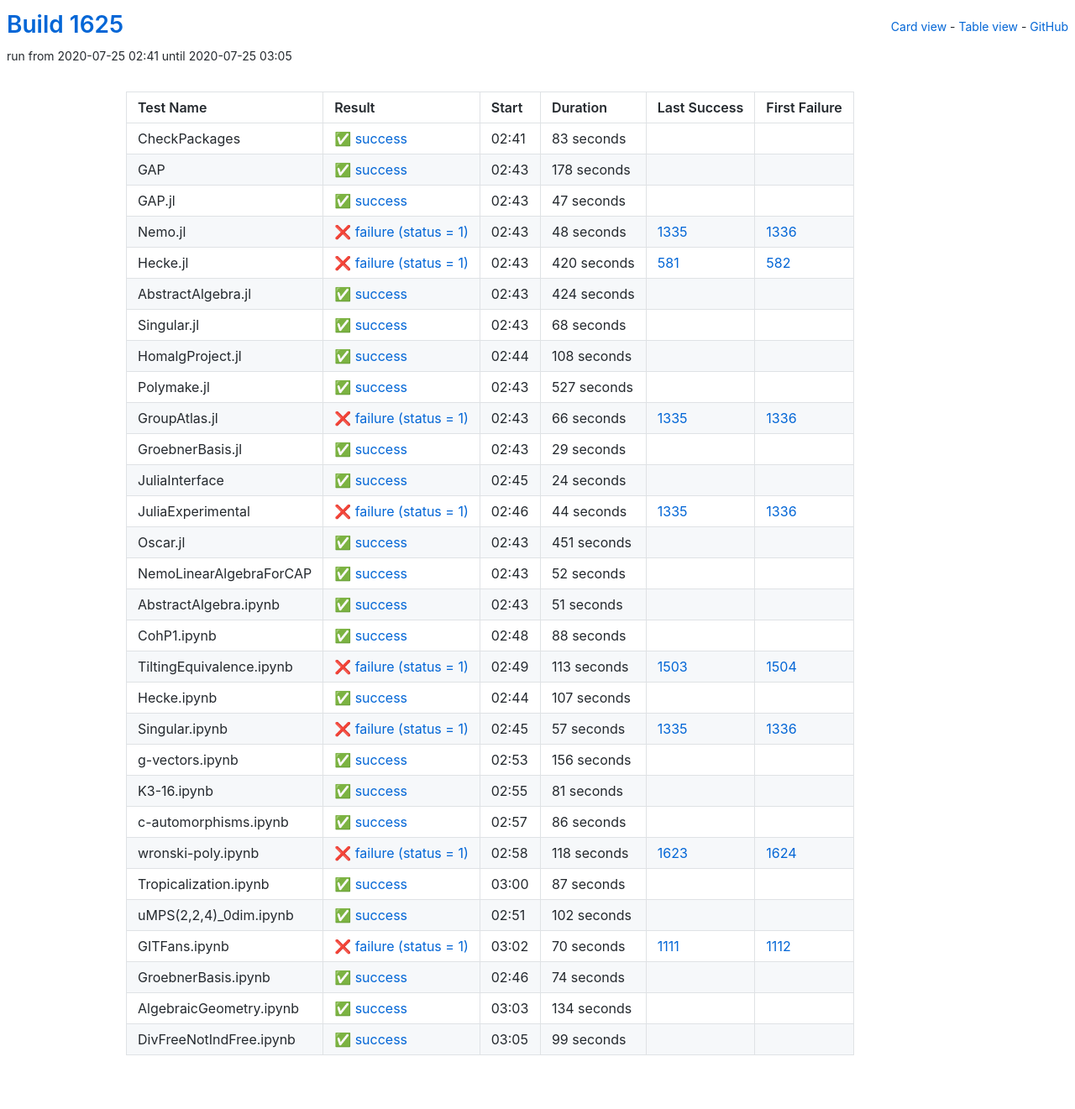
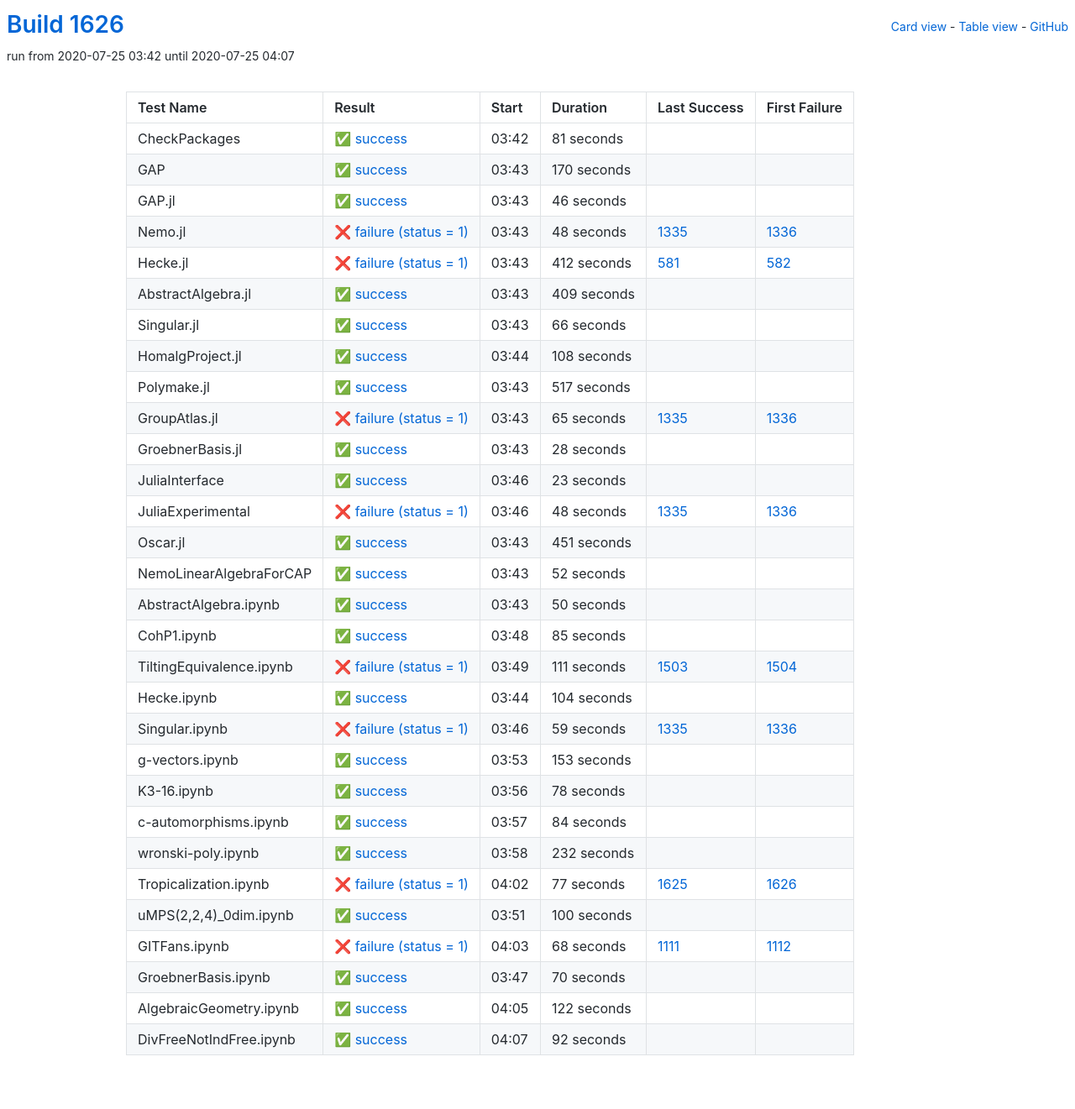
Before and after one commit to oscar-system/oscar-ci-status-1.4, a Jekyll site: the page built from table.html, in a window 1280 px wide. Shown: the whole page at 84% size. Built offline with Jekyll 4.4.1, drawn with Linux system fonts in a browser that asks for light colours.

Commit message:
Build #1626

```diff
--- a/_data/ci.yml
+++ b/_data/ci.yml
@@ -1,6 +1,6 @@
 ---
-build: 1625
-build_url: https://oscarci.mathematik.uni-kl.de/job/oscar-julia-1.4/1625/
+build: 1626
+build_url: https://oscarci.mathematik.uni-kl.de/job/oscar-julia-1.4/1626/
 job: oscar-julia-1.4
 organization: oscar-system
 repo: oscar-ci-status-1.4
@@ -8,44 +8,44 @@ repourl: https://github.com/oscar-system/oscar-ci-status-1.4
 tests:
 - name: CheckPackages
   id: checkpackages
-  log: https://oscarci.mathematik.uni-kl.de/job/oscar-julia-1.4/1625/artifact/logs/build-1625/CheckPackages.log
-  start: 2020-07-25 02:41
+  log: https://oscarci.mathematik.uni-kl.de/job/oscar-julia-1.4/1626/artifact/logs/build-1626/CheckPackages.log
+  start: 2020-07-25 03:42
   success: true
   exitcode: 0
   status: success
-  duration: 83
+  duration: 81
   last_success: false
   last_success_url:
   first_failure: false
   first_failure_url:
 - name: GAP
   id: gap
-  log: https://oscarci.mathematik.uni-kl.de/job/oscar-julia-1.4/1625/artifact/logs/build-1625/GAP.log
-  start: 2020-07-25 02:43
+  log: https://oscarci.mathematik.uni-kl.de/job/oscar-julia-1.4/1626/artifact/logs/build-1626/GAP.log
+  start: 2020-07-25 03:43
   success: true
   exitcode: 0
   status: success
-  duration: 178
+  duration: 170
   last_success: false
   last_success_url:
   first_failure: false
   first_failure_url:
 - name: GAP.jl
   id: gap-jl
-  log: https://oscarci.mathematik.uni-kl.de/job/oscar-julia-1.4/1625/artifact/logs/build-1625/GAP.jl.log
-  start: 2020-07-25 02:43
+  log: https://oscarci.mathematik.uni-kl.de/job/oscar-julia-1.4/1626/artifact/logs/build-1626/GAP.jl.log
+  start: 2020-07-25 03:43
   success: true
   exitcode: 0
   status: success
-  duration: 47
+  duration: 46
   last_success: false
   last_success_url:
   first_failure: false
   first_failure_url:
 - name: Nemo.jl
   id: nemo-jl
-  log: https://oscarci.mathematik.uni-kl.de/job/oscar-julia-1.4/1625/artifact/logs/build-1625/Nemo.jl.log
-  start: 2020-07-25 02:43
+  log: https://oscarci.mathematik.uni-kl.de/job/oscar-julia-1.4/1626/artifact/logs/build-1626/Nemo.jl.log
+  start: 2020-07-25 03:43
   success: false
   exitcode: 1
   status: failure
@@ -56,44 +56,44 @@ tests:
   first_failure_url: https://oscarci.mathematik.uni-kl.de/job/oscar-julia-1.4/1336/
 - name: Hecke.jl
   id: hecke-jl
-  log: https://oscarci.mathematik.uni-kl.de/job/oscar-julia-1.4/1625/artifact/logs/build-1625/Hecke.jl.log
-  start: 2020-07-25 02:43
+  log: https://oscarci.mathematik.uni-kl.de/job/oscar-julia-1.4/1626/artifact/logs/build-1626/Hecke.jl.log
+  start: 2020-07-25 03:43
   success: false
   exitcode: 1
   status: failure
-  duration: 420
+  duration: 412
   last_success: 581
   last_success_url: https://oscarci.mathematik.uni-kl.de/job/oscar-julia-1.4/581/
   first_failure: 582
   first_failure_url: https://oscarci.mathematik.uni-kl.de/job/oscar-julia-1.4/582/
 - name: AbstractAlgebra.jl
   id: abstractalgebra-jl
-  log: https://oscarci.mathematik.uni-kl.de/job/oscar-julia-1.4/1625/artifact/logs/build-1625/AbstractAlgebra.jl.log
-  start: 2020-07-25 02:43
+  log: https://oscarci.mathematik.uni-kl.de/job/oscar-julia-1.4/1626/artifact/logs/build-1626/AbstractAlgebra.jl.log
+  start: 2020-07-25 03:43
   success: true
   exitcode: 0
   status: success
-  duration: 424
+  duration: 409
   last_success: false
   last_success_url:
   first_failure: false
   first_failure_url:
 - name: Singular.jl
   id: singular-jl
-  log: https://oscarci.mathematik.uni-kl.de/job/oscar-julia-1.4/1625/artifact/logs/build-1625/Singular.jl.log
-  start: 2020-07-25 02:43
+  log: https://oscarci.mathematik.uni-kl.de/job/oscar-julia-1.4/1626/artifact/logs/build-1626/Singular.jl.log
+  start: 2020-07-25 03:43
   success: true
   exitcode: 0
   status: success
-  duration: 68
+  duration: 66
   last_success: false
   last_success_url:
   first_failure: false
   first_failure_url:
 - name: HomalgProject.jl
   id: homalgproject-jl
-  log: https://oscarci.mathematik.uni-kl.de/job/oscar-julia-1.4/1625/artifact/logs/build-1625/HomalgProject.jl.log
-  start: 2020-07-25 02:44
+  log: https://oscarci.mathematik.uni-kl.de/job/oscar-julia-1.4/1626/artifact/logs/build-1626/HomalgProject.jl.log
+  start: 2020-07-25 03:44
   success: true
   exitcode: 0
   status: success
@@ -104,68 +104,68 @@ tests:
   first_failure_url:
 - name: Polymake.jl
   id: polymake-jl
-  log: https://oscarci.mathematik.uni-kl.de/job/oscar-julia-1.4/1625/artifact/logs/build-1625/Polymake.jl.log
-  start: 2020-07-25 02:43
+  log: https://oscarci.mathematik.uni-kl.de/job/oscar-julia-1.4/1626/artifact/logs/build-1626/Polymake.jl.log
+  start: 2020-07-25 03:43
   success: true
   exitcode: 0
   status: success
-  duration: 527
+  duration: 517
   last_success: false
   last_success_url:
   first_failure: false
   first_failure_url:
 - name: GroupAtlas.jl
   id: groupatlas-jl
-  log: https://oscarci.mathematik.uni-kl.de/job/oscar-julia-1.4/1625/artifact/logs/build-1625/GroupAtlas.jl.log
-  start: 2020-07-25 02:43
+  log: https://oscarci.mathematik.uni-kl.de/job/oscar-julia-1.4/1626/artifact/logs/build-1626/GroupAtlas.jl.log
+  start: 2020-07-25 03:43
   success: false
   exitcode: 1
   status: failure
-  duration: 66
+  duration: 65
   last_success: 1335
   last_success_url: https://oscarci.mathematik.uni-kl.de/job/oscar-julia-1.4/1335/
   first_failure: 1336
   first_failure_url: https://oscarci.mathematik.uni-kl.de/job/oscar-julia-1.4/1336/
 - name: GroebnerBasis.jl
   id: groebnerbasis-jl
-  log: https://oscarci.mathematik.uni-kl.de/job/oscar-julia-1.4/1625/artifact/logs/build-1625/GroebnerBasis.jl.log
-  start: 2020-07-25 02:43
+  log: https://oscarci.mathematik.uni-kl.de/job/oscar-julia-1.4/1626/artifact/logs/build-1626/GroebnerBasis.jl.log
+  start: 2020-07-25 03:43
   success: true
   exitcode: 0
   status: success
-  duration: 29
+  duration: 28
   last_success: false
   last_success_url:
   first_failure: false
   first_failure_url:
 - name: JuliaInterface
   id: juliainterface
-  log: https://oscarci.mathematik.uni-kl.de/job/oscar-julia-1.4/1625/artifact/logs/build-1625/JuliaInterface.log
-  start: 2020-07-25 02:45
+  log: https://oscarci.mathematik.uni-kl.de/job/oscar-julia-1.4/1626/artifact/logs/build-1626/JuliaInterface.log
+  start: 2020-07-25 03:46
   success: true
   exitcode: 0
   status: success
-  duration: 24
+  duration: 23
   last_success: false
   last_success_url:
   first_failure: false
   first_failure_url:
 - name: JuliaExperimental
   id: juliaexperimental
-  log: https://oscarci.mathematik.uni-kl.de/job/oscar-julia-1.4/1625/artifact/logs/build-1625/JuliaExperimental.log
-  start: 2020-07-25 02:46
+  log: https://oscarci.mathematik.uni-kl.de/job/oscar-julia-1.4/1626/artifact/logs/build-1626/JuliaExperimental.log
+  start: 2020-07-25 03:46
   success: false
   exitcode: 1
   status: failure
-  duration: 44
+  duration: 48
   last_success: 1335
   last_success_url: https://oscarci.mathematik.uni-kl.de/job/oscar-julia-1.4/1335/
   first_failure: 1336
   first_failure_url: https://oscarci.mathematik.uni-kl.de/job/oscar-julia-1.4/1336/
 - name: Oscar.jl
   id: oscar-jl
-  log: https://oscarci.mathematik.uni-kl.de/job/oscar-julia-1.4/1625/artifact/logs/build-1625/Oscar.jl.log
-  start: 2020-07-25 02:43
+  log: https://oscarci.mathematik.uni-kl.de/job/oscar-julia-1.4/1626/artifact/logs/build-1626/Oscar.jl.log
+  start: 2020-07-25 03:43
   success: true
   exitcode: 0
   status: success
@@ -176,8 +176,8 @@ tests:
   first_failure_url:
 - name: NemoLinearAlgebraForCAP
   id: nemolinearalgebraforcap
-  log: https://oscarci.mathematik.uni-kl.de/job/oscar-julia-1.4/1625/artifact/logs/build-1625/NemoLinearAlgebraForCAP.log
-  start: 2020-07-25 02:43
+  log: https://oscarci.mathematik.uni-kl.de/job/oscar-julia-1.4/1626/artifact/logs/build-1626/NemoLinearAlgebraForCAP.log
+  start: 2020-07-25 03:43
   success: true
   exitcode: 0
   status: success
@@ -188,180 +188,180 @@ tests:
   first_failure_url:
 - name: AbstractAlgebra.ipynb
   id: abstractalgebra-ipynb
-  log: https://oscarci.mathematik.uni-kl.de/job/oscar-julia-1.4/1625/artifact/logs/build-1625/AbstractAlgebra.ipynb.log
-  start: 2020-07-25 02:43
+  log: https://oscarci.mathematik.uni-kl.de/job/oscar-julia-1.4/1626/artifact/logs/build-1626/AbstractAlgebra.ipynb.log
+  start: 2020-07-25 03:43
   success: true
   exitcode: 0
   status: success
-  duration: 51
+  duration: 50
   last_success: false
   last_success_url:
   first_failure: false
   first_failure_url:
 - name: CohP1.ipynb
   id: cohp1-ipynb
-  log: https://oscarci.mathematik.uni-kl.de/job/oscar-julia-1.4/1625/artifact/logs/build-1625/CohP1.ipynb.log
-  start: 2020-07-25 02:48
+  log: https://oscarci.mathematik.uni-kl.de/job/oscar-julia-1.4/1626/artifact/logs/build-1626/CohP1.ipynb.log
+  start: 2020-07-25 03:48
   success: true
   exitcode: 0
   status: success
-  duration: 88
+  duration: 85
   last_success: false
   last_success_url:
   first_failure: false
   first_failure_url:
 - name: TiltingEquivalence.ipynb
   id: tiltingequivalence-ipynb
-  log: https://oscarci.mathematik.uni-kl.de/job/oscar-julia-1.4/1625/artifact/logs/build-1625/TiltingEquivalence.ipynb.log
-  start: 2020-07-25 02:49
+  log: https://oscarci.mathematik.uni-kl.de/job/oscar-julia-1.4/1626/artifact/logs/build-1626/TiltingEquivalence.ipynb.log
+  start: 2020-07-25 03:49
   success: false
   exitcode: 1
   status: failure
-  duration: 113
+  duration: 111
   last_success: 1503
   last_success_url: https://oscarci.mathematik.uni-kl.de/job/oscar-julia-1.4/1503/
   first_failure: 1504
   first_failure_url: https://oscarci.mathematik.uni-kl.de/job/oscar-julia-1.4/1504/
 - name: Hecke.ipynb
   id: hecke-ipynb
-  log: https://oscarci.mathematik.uni-kl.de/job/oscar-julia-1.4/1625/artifact/logs/build-1625/Hecke.ipynb.log
-  start: 2020-07-25 02:44
+  log: https://oscarci.mathematik.uni-kl.de/job/oscar-julia-1.4/1626/artifact/logs/build-1626/Hecke.ipynb.log
+  start: 2020-07-25 03:44
   success: true
   exitcode: 0
   status: success
-  duration: 107
+  duration: 104
   last_success: false
   last_success_url:
   first_failure: false
   first_failure_url:
 - name: Singular.ipynb
   id: singular-ipynb
-  log: https://oscarci.mathematik.uni-kl.de/job/oscar-julia-1.4/1625/artifact/logs/build-1625/Singular.ipynb.log
-  start: 2020-07-25 02:45
+  log: https://oscarci.mathematik.uni-kl.de/job/oscar-julia-1.4/1626/artifact/logs/build-1626/Singular.ipynb.log
+  start: 2020-07-25 03:46
   success: false
   exitcode: 1
   status: failure
-  duration: 57
+  duration: 59
   last_success: 1335
   last_success_url: https://oscarci.mathematik.uni-kl.de/job/oscar-julia-1.4/1335/
   first_failure: 1336
   first_failure_url: https://oscarci.mathematik.uni-kl.de/job/oscar-julia-1.4/1336/
 - name: g-vectors.ipynb
   id: g-vectors-ipynb
-  log: https://oscarci.mathematik.uni-kl.de/job/oscar-julia-1.4/1625/artifact/logs/build-1625/g-vectors.ipynb.log
-  start: 2020-07-25 02:53
+  log: https://oscarci.mathematik.uni-kl.de/job/oscar-julia-1.4/1626/artifact/logs/build-1626/g-vectors.ipynb.log
+  start: 2020-07-25 03:53
   success: true
   exitcode: 0
   status: success
-  duration: 156
+  duration: 153
   last_success: false
   last_success_url:
   first_failure: false
   first_failure_url:
 - name: K3-16.ipynb
   id: k3-16-ipynb
-  log: https://oscarci.mathematik.uni-kl.de/job/oscar-julia-1.4/1625/artifact/logs/build-1625/K3-16.ipynb.log
-  start: 2020-07-25 02:55
+  log: https://oscarci.mathematik.uni-kl.de/job/oscar-julia-1.4/1626/artifact/logs/build-1626/K3-16.ipynb.log
+  start: 2020-07-25 03:56
   success: true
   exitcode: 0
   status: success
-  duration: 81
+  duration: 78
   last_success: false
   last_success_url:
   first_failure: false
   first_failure_url:
 - name: c-automorphisms.ipynb
   id: c-automorphisms-ipynb
-  log: https://oscarci.mathematik.uni-kl.de/job/oscar-julia-1.4/1625/artifact/logs/build-1625/c-automorphisms.ipynb.log
-  start: 2020-07-25 02:57
+  log: https://oscarci.mathematik.uni-kl.de/job/oscar-julia-1.4/1626/artifact/logs/build-1626/c-automorphisms.ipynb.log
+  start: 2020-07-25 03:57
   success: true
   exitcode: 0
   status: success
-  duration: 86
+  duration: 84
   last_success: false
   last_success_url:
   first_failure: false
   first_failure_url:
 - name: wronski-poly.ipynb
   id: wronski-poly-ipynb
-  log: https://oscarci.mathematik.uni-kl.de/job/oscar-julia-1.4/1625/artifact/logs/build-1625/wronski-poly.ipynb.log
-  start: 2020-07-25 02:58
-  success: false
-  exitcode: 1
-  status: failure
-  duration: 118
-  last_success: 1623
-  last_success_url: https://oscarci.mathematik.uni-kl.de/job/oscar-julia-1.4/1623/
-  first_failure: 1624
-  first_failure_url: https://oscarci.mathematik.uni-kl.de/job/oscar-julia-1.4/1624/
-- name: Tropicalization.ipynb
-  id: tropicalization-ipynb
-  log: https://oscarci.mathematik.uni-kl.de/job/oscar-julia-1.4/1625/artifact/logs/build-1625/Tropicalization.ipynb.log
-  start: 2020-07-25 03:00
+  log: https://oscarci.mathematik.uni-kl.de/job/oscar-julia-1.4/1626/artifact/logs/build-1626/wronski-poly.ipynb.log
+  start: 2020-07-25 03:58
   success: true
   exitcode: 0
   status: success
-  duration: 87
+  duration: 232
   last_success: false
   last_success_url:
   first_failure: false
   first_failure_url:
+- name: Tropicalization.ipynb
+  id: tropicalization-ipynb
+  log: https://oscarci.mathematik.uni-kl.de/job/oscar-julia-1.4/1626/artifact/logs/build-1626/Tropicalization.ipynb.log
+  start: 2020-07-25 04:02
+  success: false
+  exitcode: 1
+  status: failure
+  duration: 77
+  last_success: 1625
+  last_success_url: https://oscarci.mathematik.uni-kl.de/job/oscar-julia-1.4/1625/
+  first_failure: 1626
+  first_failure_url: https://oscarci.mathematik.uni-kl.de/job/oscar-julia-1.4/1626/
 - name: uMPS(2,2,4)_0dim.ipynb
   id: umps-2-2-4-0dim-ipynb
-  log: https://oscarci.mathematik.uni-kl.de/job/oscar-julia-1.4/1625/artifact/logs/build-1625/uMPS-2-2-4-_0dim.ipynb.log
-  start: 2020-07-25 02:51
+  log: https://oscarci.mathematik.uni-kl.de/job/oscar-julia-1.4/1626/artifact/logs/build-1626/uMPS-2-2-4-_0dim.ipynb.log
+  start: 2020-07-25 03:51
   success: true
   exitcode: 0
   status: success
-  duration: 102
+  duration: 100
   last_success: false
   last_success_url:
   first_failure: false
   first_failure_url:
 - name: GITFans.ipynb
   id: gitfans-ipynb
-  log: https://oscarci.mathematik.uni-kl.de/job/oscar-julia-1.4/1625/artifact/logs/build-1625/GITFans.ipynb.log
-  start: 2020-07-25 03:02
+  log: https://oscarci.mathematik.uni-kl.de/job/oscar-julia-1.4/1626/artifact/logs/build-1626/GITFans.ipynb.log
+  start: 2020-07-25 04:03
   success: false
   exitcode: 1
   status: failure
-  duration: 70
+  duration: 68
   last_success: 1111
   last_success_url: https://oscarci.mathematik.uni-kl.de/job/oscar-julia-1.4/1111/
   first_failure: 1112
   first_failure_url: https://oscarci.mathematik.uni-kl.de/job/oscar-julia-1.4/1112/
 - name: GroebnerBasis.ipynb
   id: groebnerbasis-ipynb
-  log: https://oscarci.mathematik.uni-kl.de/job/oscar-julia-1.4/1625/artifact/logs/build-1625/GroebnerBasis.ipynb.log
-  start: 2020-07-25 02:46
+  log: https://oscarci.mathematik.uni-kl.de/job/oscar-julia-1.4/1626/artifact/logs/build-1626/GroebnerBasis.ipynb.log
+  start: 2020-07-25 03:47
   success: true
   exitcode: 0
   status: success
-  duration: 74
+  duration: 70
   last_success: false
   last_success_url:
   first_failure: false
   first_failure_url:
 - name: AlgebraicGeometry.ipynb
   id: algebraicgeometry-ipynb
-  log: https://oscarci.mathematik.uni-kl.de/job/oscar-julia-1.4/1625/artifact/logs/build-1625/AlgebraicGeometry.ipynb.log
-  start: 2020-07-25 03:03
+  log: https://oscarci.mathematik.uni-kl.de/job/oscar-julia-1.4/1626/artifact/logs/build-1626/AlgebraicGeometry.ipynb.log
+  start: 2020-07-25 04:05
   success: true
   exitcode: 0
   status: success
-  duration: 134
+  duration: 122
   last_success: false
   last_success_url:
   first_failure: false
   first_failure_url:
 - name: DivFreeNotIndFree.ipynb
   id: divfreenotindfree-ipynb
-  log: https://oscarci.mathematik.uni-kl.de/job/oscar-julia-1.4/1625/artifact/logs/build-1625/DivFreeNotIndFree.ipynb.log
-  start: 2020-07-25 03:05
+  log: https://oscarci.mathematik.uni-kl.de/job/oscar-julia-1.4/1626/artifact/logs/build-1626/DivFreeNotIndFree.ipynb.log
+  start: 2020-07-25 04:07
   success: true
   exitcode: 0
   status: success
-  duration: 99
+  duration: 92
   last_success: false
   last_success_url:
   first_failure: false
```
Also changed, not shown: README.md.
